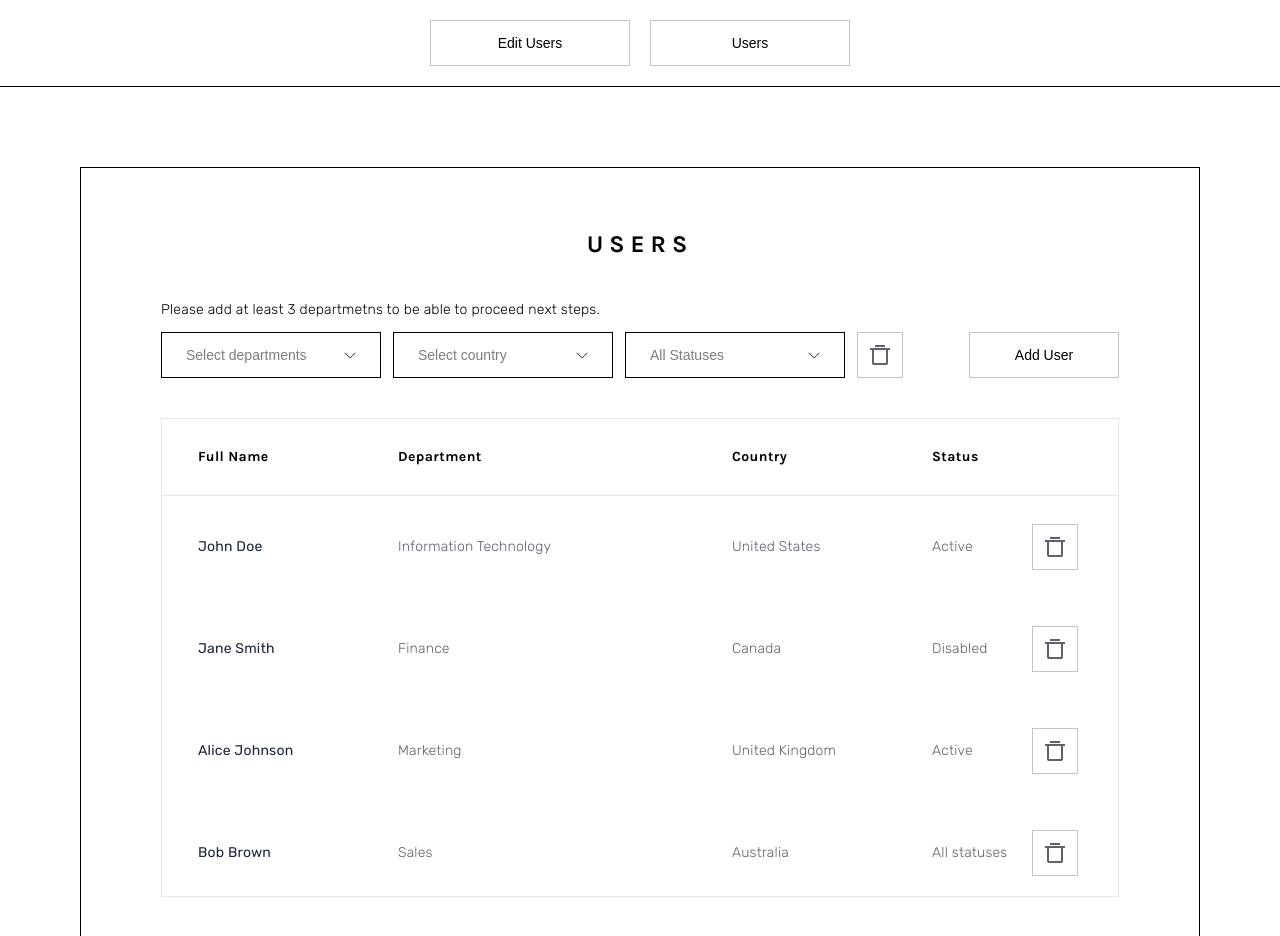
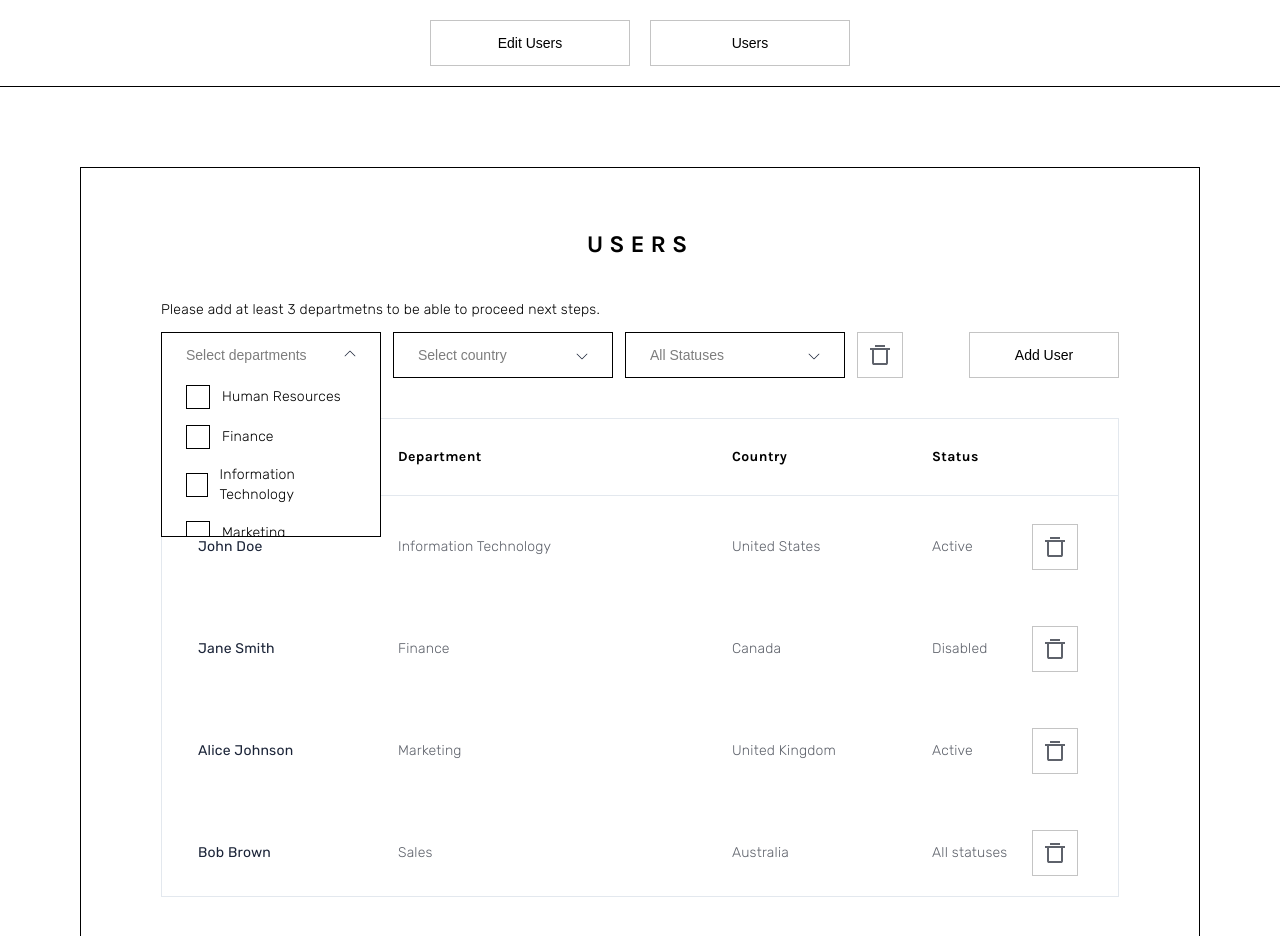
Before and after one commit to Valentyn26/test-task, a Next.js app: page / in a window 1280 px wide. Both pictures are taken after a click on the button "Select departments". Shown: the top 936 px of the page. Built offline with nearby package versions, Linux system fonts and the light colour scheme.

Commit message:
Add user filter

```diff
--- a/app/components/UI/Dropdown/Dropdown.module.css
+++ b/app/components/UI/Dropdown/Dropdown.module.css
@@ -12,6 +12,14 @@
     border: 1px solid #000;
 }
 
+.dropdown.open .dropdown__title {
+    border-bottom: none;
+}
+
+.dropdown.open .dropdown__arrow {
+    transform: rotate(180deg);
+}
+
 .dropdown__body {
     background-color: #fff;
     max-height: 160px;
@@ -19,9 +27,14 @@
     padding: 0px 24px;
     border: 1px solid #000;
     position: absolute;
-    top: 100%;
+    top: 98%;
     left: 0;
     display: none;
+}
+
+.dropdown.open .dropdown__body {
+    display: block;
+    border-top: none;
 }
 
 .dropdown__body::-webkit-scrollbar {
--- a/app/components/UI/Dropdown/Dropdown.tsx
+++ b/app/components/UI/Dropdown/Dropdown.tsx
@@ -1,4 +1,4 @@
-import { ReactNode } from "react";
+import { ReactNode, useState } from "react";
 import styles from "./Dropdown.module.css";
 import Option from "./Option";
 
@@ -9,21 +9,27 @@ type DropdownProps = {
 }
 
 export default function Dropdown({ title, width, children }: DropdownProps) {
+    const [isOpened, setIsOpened] = useState(false);
+
+    function handleOpen() {
+        if (isOpened) {
+            setIsOpened(false);
+        } else {
+            setIsOpened(true);
+        }
+    }
+
     return (
-        <div className={styles.dropdown} style={{ width }}>
-            <button type="button" className={styles.dropdown__title}>
+        <div className={`${styles.dropdown} ${isOpened ? styles.open : ""}`} style={{ width }}>
+            <button onClick={handleOpen} type="button" className={styles.dropdown__title}>
                 <div>{title}</div>
-                <svg width="12" height="7" viewBox="0 0 12 7" fill="none" xmlns="http://www.w3.org/2000/svg">
-                    <path d="M11.265 1.26498L6.26499 6.26499C6.19467 6.33521 6.09936 6.37465 5.99998 6.37465C5.90061 6.37465 5.8053 6.33521 5.73498 6.26499L0.734984 1.26498C0.668744 1.1939 0.632683 1.09987 0.634397 1.00272C0.636111 0.905573 0.675467 0.81288 0.744173 0.744174C0.81288 0.675467 0.905572 0.636111 1.00272 0.634397C1.09987 0.632683 1.1939 0.668745 1.26498 0.734985L5.99998 5.46936L10.735 0.734985C10.8061 0.668745 10.9001 0.632683 10.9972 0.634397C11.0944 0.636111 11.1871 0.675467 11.2558 0.744174C11.3245 0.81288 11.3639 0.905573 11.3656 1.00272C11.3673 1.09987 11.3312 1.1939 11.265 1.26498Z" fill="#1B2438" />
-                </svg>
+                <div className={styles.dropdown__arrow}>
+                    <svg width="12" height="7" viewBox="0 0 12 7" fill="none" xmlns="http://www.w3.org/2000/svg">
+                        <path d="M11.265 1.26498L6.26499 6.26499C6.19467 6.33521 6.09936 6.37465 5.99998 6.37465C5.90061 6.37465 5.8053 6.33521 5.73498 6.26499L0.734984 1.26498C0.668744 1.1939 0.632683 1.09987 0.634397 1.00272C0.636111 0.905573 0.675467 0.81288 0.744173 0.744174C0.81288 0.675467 0.905572 0.636111 1.00272 0.634397C1.09987 0.632683 1.1939 0.668745 1.26498 0.734985L5.99998 5.46936L10.735 0.734985C10.8061 0.668745 10.9001 0.632683 10.9972 0.634397C11.0944 0.636111 11.1871 0.675467 11.2558 0.744174C11.3245 0.81288 11.3639 0.905573 11.3656 1.00272C11.3673 1.09987 11.3312 1.1939 11.265 1.26498Z" fill="#1B2438" />
+                    </svg>
+                </div>
             </button>
             <div className={styles.dropdown__body} style={{ width }}>
-                <Option>Dep</Option>
-                <Option>Dep</Option>
-                <Option>Dep</Option>
-                <Option>Dep</Option>
-                <Option>Dep</Option>
-                <Option>Dep</Option>
                 {children}
             </div>
         </div>
--- a/app/components/UI/Dropdown/Option.module.css
+++ b/app/components/UI/Dropdown/Option.module.css
@@ -5,8 +5,15 @@
 }
 
 .checkButton {
+    display: flex;
+    justify-content: center;
+    align-items: center;
     width: 24px;
     height: 24px;
     border: 1px solid #000;
     margin-right: 12px;
 }
+
+.option.checked .checkButton {
+    background-color: #000;
+}
--- a/app/components/UI/Dropdown/Option.tsx
+++ b/app/components/UI/Dropdown/Option.tsx
@@ -1,21 +1,35 @@
-import { ReactNode } from "react";
+import { ReactNode, useState } from "react";
 import styles from "./Option.module.css";
 
 import check from "../../../assets/icons/check.svg"
 
+type Filters = {
+    country: string[];
+    department: string[];
+    status: string[];
+};
+
 type OptionProps = {
+    setFilters: () => void;
     children?: ReactNode;
 }
 
-export default function Option({ children }: OptionProps) {
+export default function Option({ setFilters, children }: OptionProps) {
+    const [checked, setChecked] = useState(false);
+
+    const handleChange = (event: React.ChangeEvent<HTMLInputElement>) => {
+        setChecked(event.target.checked);
+        setFilters();
+    };
+
     return (
-        <label className={styles.option}>
-            <button type="button" className={styles.checkButton}>
+        <label className={`${styles.option} ${checked ? styles.checked : ""}`}>
+            <div className={styles.checkButton}>
                 <svg width="13" height="9" viewBox="0 0 13 9" fill="none" xmlns="http://www.w3.org/2000/svg">
                     <path d="M12.265 0.765L4.26502 8.765C4.1947 8.83523 4.09939 8.87467 4.00002 8.87467C3.90064 8.87467 3.80533 8.83523 3.73502 8.765L0.235015 5.265C0.168775 5.19391 0.132713 5.09989 0.134427 5.00274C0.136141 4.90559 0.175497 4.8129 0.244204 4.74419C0.31291 4.67548 0.405603 4.63613 0.502754 4.63441C0.599904 4.6327 0.693927 4.66876 0.765015 4.735L4.00002 7.96937L11.735 0.235C11.8061 0.16876 11.9001 0.132698 11.9973 0.134412C12.0944 0.136126 12.1871 0.175483 12.2558 0.244189C12.3245 0.312896 12.3639 0.405588 12.3656 0.502739C12.3673 0.599889 12.3313 0.693912 12.265 0.765Z" fill="white" />
                 </svg>
-            </button>
-            <input type="checkbox" />
+            </div>
+            <input type="checkbox" checked={checked} onChange={handleChange} />
             {children}
         </label>
     )
--- a/app/components/UserList/UserList.tsx
+++ b/app/components/UserList/UserList.tsx
@@ -2,15 +2,20 @@ import { use, useContext } from "react";
 import TrashButton from "../UI/Button/TrashButton";
 import styles from "./UserList.module.css";
 import { UserContext } from "@/app/context/userContext";
+import { User } from "@/app/types/types";
 
-export default function UserList() {
+type UserListProps = {
+    filteredUsers: User[];
+}
+
+export default function UserList({ filteredUsers }: UserListProps) {
     const context = useContext(UserContext);
 
     if (!context) {
         return <div>Loading...</div>;
     }
 
-    const { users, deleteUser } = context;
+    const { deleteUser } = context;
 
     return (
         <div className={styles.table}>
@@ -23,7 +28,7 @@ export default function UserList() {
             </div>
 
             <div className={styles.table__body}>
-                {users.map(user =>
+                {filteredUsers.map(user =>
                     <div key={user.id} className={styles.table__row}>
                         <div>{user.name}</div>
                         <div>{user.department.name}</div>
--- a/app/edit-user/page.tsx
+++ b/app/edit-user/page.tsx
@@ -18,7 +18,9 @@ export default function EditUserPage() {
                         <div className="edit__fields">
                             <label className="edit__name">
                                 Full Name
-                                <Dropdown title="Select user" width="500px"></Dropdown>
+                                <Dropdown title="Select user" width="500px">
+
+                                </Dropdown>
                             </label>
                             <label className="edit__department">
                                 Department
--- a/app/page.tsx
+++ b/app/page.tsx
@@ -1,20 +1,109 @@
 "use client";
 
-import { useState } from "react";
+import { useContext, useEffect, useState } from "react";
 import AddUserModal from "./components/Modals/AddUserModal";
 import Button from "./components/UI/Button/Button";
 import TrashButton from "./components/UI/Button/TrashButton";
 import Dropdown from "./components/UI/Dropdown/Dropdown";
 import UserList from "./components/UserList/UserList";
 import "./userPage.css";
+import { DepartmentContext } from "./context/departmentContext";
+import Option from "./components/UI/Dropdown/Option";
+import { CountryContext } from "./context/countryContext";
+import { StatusContext } from "./context/statusContext";
+import { UserContext } from "./context/userContext";
 
 export default function Users() {
+
+  const depContext = useContext(DepartmentContext);
+  const departments = depContext ? depContext.departments : [];
+
+  const countyContext = useContext(CountryContext);
+  const countries = countyContext ? countyContext?.countries : [];
+
+  const statusContext = useContext(StatusContext);
+  const statuses = statusContext ? statusContext.statuses : [];
+
+  const userContext = useContext(UserContext);
+  const users = userContext ? userContext.users : [];
+
 
   const [isModalOpened, setIsModalOpened] = useState<boolean>(false);
 
   function handleModalOpen() {
     setIsModalOpened(true)
   }
+
+  type Filters = {
+    country: string[];
+    department: string[];
+    status: string[];
+  };
+
+  type Department = {
+    name: string;
+    value: string;
+  };
+
+  const [filters, setFilters] = useState<Filters>({
+    country: [],
+    department: [],
+    status: []
+  });
+
+  function filterUsers(filters: Filters) {
+    return users.filter(user => {
+      const matchesCountry = filters.country?.length
+        ? filters.country.includes(user.country.value)
+        : true;
+
+      const matchesDepartment = filters.department?.length
+        ? filters.department.includes(user.department.value)
+        : true;
+
+      const matchesStatus = filters.status?.length
+        ? filters.status.includes(user.status.value)
+        : true;
+
+      return matchesCountry && matchesDepartment && matchesStatus;
+    });
+  };
+
+  function setDep(dep: Department) {
+    if (filters.department.includes(dep.value)) {
+      setFilters({
+        ...filters, department: filters.department.filter(d => d !== dep.value)
+      });
+    } else {
+      setFilters({ ...filters, department: [...filters.department, dep.value] });
+    }
+  }
+
+  function setCountry(c: Department) {
+    if (filters.country.includes(c.value)) {
+      setFilters({
+        ...filters, country: filters.country.filter(co => co !== c.value)
+      });
+    } else {
+      setFilters({ ...filters, country: [...filters.country, c.value] });
+    }
+  }
+
+  function setStatus(s: Department) {
+    if (filters.status.includes(s.value)) {
+      setFilters({
+        ...filters, status: filters.status.filter(st => st !== s.value)
+      });
+    } else {
+      setFilters({ ...filters, status: [...filters.status, s.value] });
+    }
+  }
+
+  const [filteredUsers, setFilteredUsers] = useState(users);
+
+  useEffect(() => {
+    setFilteredUsers(filterUsers(filters));
+  }, [filters]);
 
   return (
     <main className="main">
@@ -26,17 +115,26 @@ export default function Users() {
           </p>
           <div className="filter__body">
             <Dropdown title="Select departments" width="220px">
+              {departments.map(dep =>
+                <Option key={dep.value} setFilters={() => setDep(dep)}>{dep.name}</Option>
+              )}
             </Dropdown>
             <Dropdown title="Select country" width="220px">
+              {countries.map(c =>
+                <Option key={c.value} setFilters={() => setCountry(c)}>{c.name}</Option>
+              )}
             </Dropdown>
             <Dropdown title="All Statuses" width="220px">
+              {statuses.map(s =>
+                <Option key={s.value} setFilters={() => setStatus(s)}>{s.name}</Option>
+              )}
             </Dropdown>
             <TrashButton />
             <div className="filter__addButton">
               <Button onClick={handleModalOpen} type="button" width="150px">Add User</Button>
             </div>
           </div>
-          <UserList />
+          <UserList filteredUsers={filteredUsers} />
         </section>
       </div>
       <AddUserModal isOpened={isModalOpened} setIsOpened={setIsModalOpened} />
--- /dev/null
+++ b/app/types/types.ts
@@ -0,0 +1,22 @@
+export type Status = {
+    name: string;
+    value: string;
+};
+
+export type Department = {
+    name: string;
+    value: string;
+};
+
+export type Country = {
+    name: string;
+    value: string;
+};
+
+export type User = {
+    id: number;
+    name: string;
+    status: Status;
+    department: Department;
+    country: Country;
+};
```
Also changed, not shown: app/context/userContext.tsx (+1 -23 lines).
